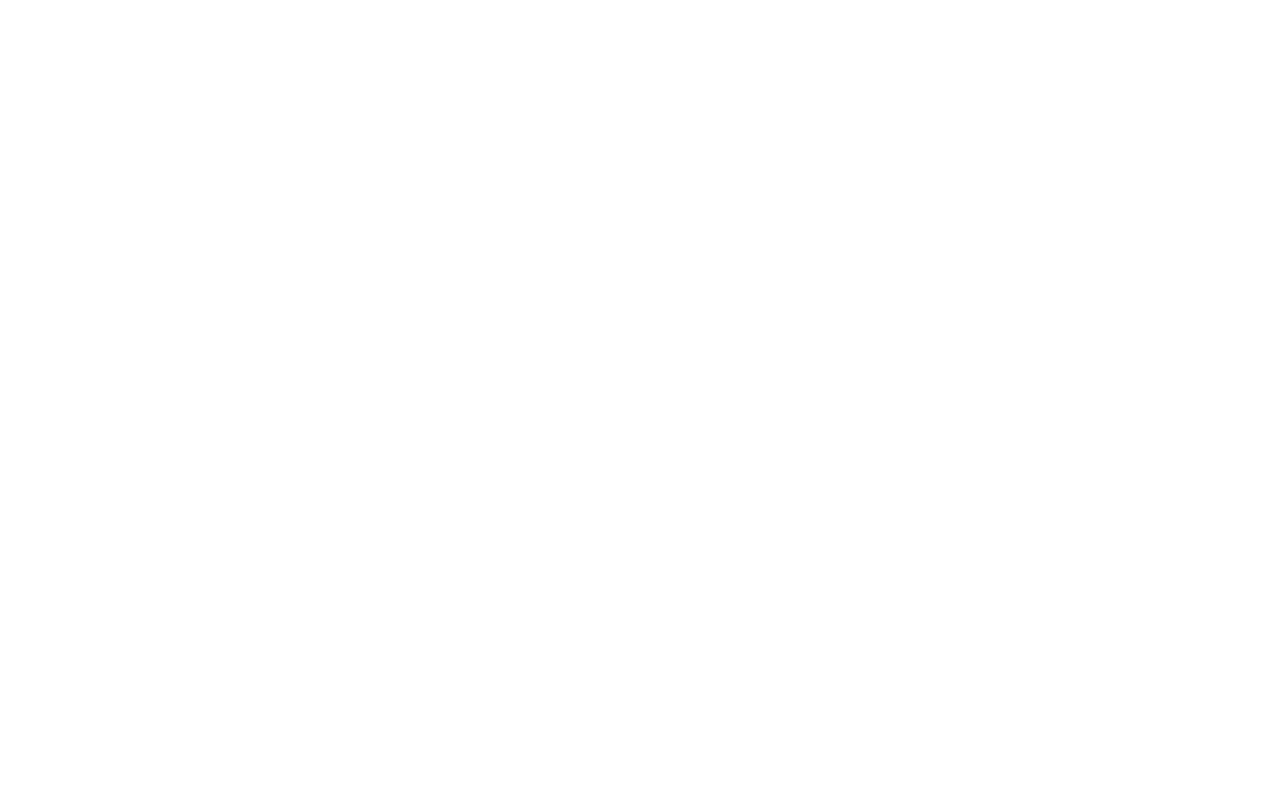
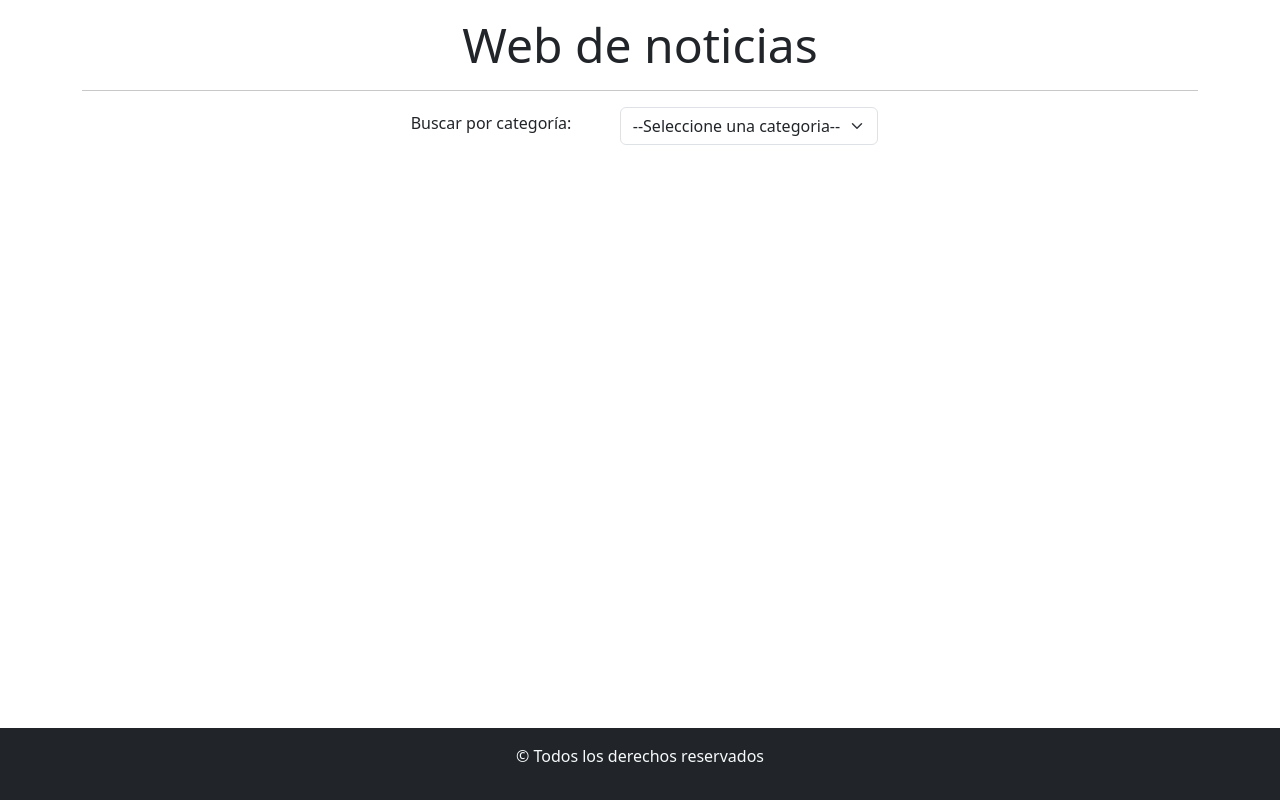
Before and after one commit to lourdesgarciafyl/tp-react-ejercicio-12, a React (Vite) app: page / in a window 1280 px wide. Built offline with nearby package versions, Linux system fonts and the light colour scheme.

Commit message:
se agregan los componentes del ejercicio anterior

```diff
--- a/src/App.css
+++ b/src/App.css
@@ -0,0 +1,17 @@
+#root{
+  min-height: 100vh;
+  display: flex;
+  flex-direction: column;
+}
+
+#containerPrincipal{
+  flex-grow: 1;
+}
+#formSelect{
+  width: fit-content;
+}
+.descripcionNoticia{
+  max-height: 250px;
+  overflow: hidden;
+  text-overflow: ellipsis;
+}
--- a/src/App.jsx
+++ b/src/App.jsx
@@ -1,10 +1,37 @@
 import './App.css'
+import 'bootstrap/dist/css/bootstrap.min.css';
+import { useState } from 'react';
+import { Container } from 'react-bootstrap';
+import FormularioNoticias from './components/FormularioNoticias';
+import BloqueNoticias from "./components/BloqueNoticias";
+
 
 function App() {
+  const[noticias, setNoticias] = useState([])
+
+  const consultarApi = async (categoria) =>{
+    try{
+      const respuesta = await fetch("https://newsdata.io/api/1/news?apikey=pub_24021f4291fa33aa976aa3dddd22e4c75cb40&language=es&category="+categoria)
+      const datos = await respuesta.json()
+      console.log(datos.results)
+      setNoticias(datos.results)
+    }
+    catch(errores){
+      console.log(errores)
+    }
+  }
 
   return (
     <>
-
+    <Container id='containerPrincipal'>
+      <h1 className="display-5 text-center my-3">Web de noticias</h1>
+      <hr />
+      <FormularioNoticias consultarApi={consultarApi}></FormularioNoticias>
+      <BloqueNoticias noticias={noticias}></BloqueNoticias>
+    </Container>
+    <footer className='bg-dark text-light text-center py-3'>
+      <p>&copy; Todos los derechos reservados</p>
+    </footer>
     </>
   )
 }
--- /dev/null
+++ b/src/components/BloqueNoticias.jsx
@@ -0,0 +1,15 @@
+import {Row} from "react-bootstrap"
+import React from "react";
+import CardNoticia from "./CardNoticia";
+
+const BloqueNoticias = ({noticias}) => {
+    return(
+        <Row xs={12} md={4} className="g-4 mb-3">
+            {noticias.map((noticia, indice) =>(
+                <CardNoticia noticia={noticia} key={indice}></CardNoticia>
+            ))}
+        </Row>
+    )
+}
+
+export default BloqueNoticias;
--- /dev/null
+++ b/src/components/CardNoticia.jsx
@@ -0,0 +1,22 @@
+import React from "react";
+import {Card, Col, Button} from "react-bootstrap"
+
+const CardNoticia = ({ noticia }) => {
+
+    return(
+        <Col sm={12} md={4}>
+        <Card className="mb-1 mt-2">
+            <Card.Img variant="top" src={noticia.image_url} alt="imagen de la noticia"></Card.Img>
+            <Card.Body>
+                <Card.Title>{noticia.title}</Card.Title>
+                <h6 className="lead fs-6">Fuente: {noticia.source_id}</h6>
+                <hr className="my-1"/>
+                <Card.Text className="descripcionNoticia">{noticia.description}</Card.Text>
+                <a variant="primary" href={noticia.link}>Ver noticia completa</a>
+            </Card.Body>
+        </Card>
+        </Col>
+    )
+}
+
+export default CardNoticia;
--- /dev/null
+++ b/src/components/FormularioNoticias.jsx
@@ -0,0 +1,42 @@
+import { useState } from "react";
+import { Form, Row, Col } from "react-bootstrap";
+
+
+const FormularioNoticias = ({ consultarApi }) => {
+    const [categoria, setCategoria] = useState("");
+
+    const handleOpciones = (event) =>{
+        const categoriaElegida = event.target.value;
+        setCategoria(categoriaElegida)
+        if(categoriaElegida === "--Seleccione una categoria--"){
+            return
+        } else{
+            consultarApi(categoriaElegida)
+        }
+    }
+
+    return (
+        <section>
+            <Form className="d-flex flex-column align-items-center flex-md-row justify-content-md-center">
+                <Form.Group as={Row}>
+                <Col md={5}>
+                <Form.Label className="mt-1">Buscar por categoría:</Form.Label>
+                </Col>
+                <Col md={6}>
+                <Form.Select  className="mx-2" id="formSelect" onChange={handleOpciones} value={categoria}>
+                <option value="">--Seleccione una categoria--</option>
+                <option value="top">Destacadas</option>
+                <option value="science">Ciencia</option>
+                <option value="sports">Deportes</option>
+                <option value="entertainment">Entretenimiento</option>
+                <option value="politics">Politica</option>
+                <option value="technology">Tecnología</option>
+                </Form.Select>
+                </Col>
+                </Form.Group>
+        </Form>
+        </section>
+    )
+}
+
+export default FormularioNoticias;
```
